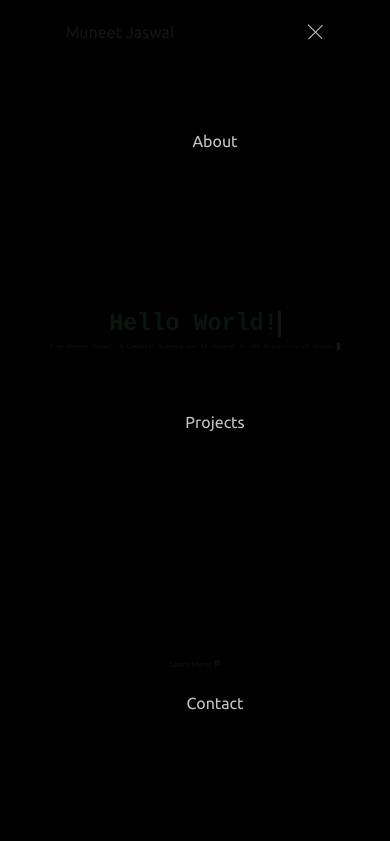
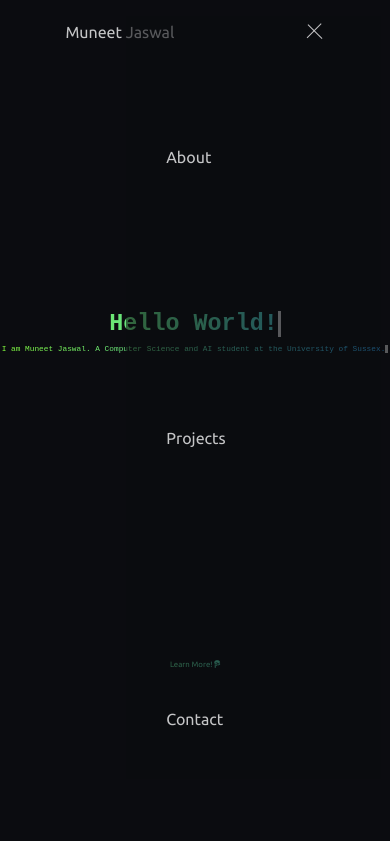
Before and after one commit to MuneetSJ/Portfolio, a plain HTML site: page docs/index.html in a window 390 px wide. Both pictures are taken after a click on the element 314 px from the left and 31 px from the top of the page. Shown: the top 841 px of the page. Drawn offline with Linux system fonts and the light colour scheme.

Commit message:
V2.1
Responsive design for devices

```diff
--- a/docs/index.js
+++ b/docs/index.js
@@ -36,10 +36,8 @@ function navClick(stack){
 }
 
 function hideMenu(){
-  if(media.matches){
-    var stack = document.getElementById("stack");
-    stack.classList.toggle("active")
-  }
+  var menu = document.getElementById("links")
+  menu.style.display = "none"
 }
 
 function scrollFunction() {
--- a/docs/style.css
+++ b/docs/style.css
@@ -163,7 +163,7 @@ nav a{
 
   #welcome-text-paragraph{
     text-align: center;
-    font-size: 1.5vw;
+    font-size: 2vw;
     display: inline-flex;
     animation: blink .5s step-end infinite alternate;
     border-right: 3px solid #C5C6C7;
@@ -246,15 +246,12 @@ nav a{
         height: 100vh;
         width: 100vw;
 
-        margin: 0px;
-
         display: none;
         flex-direction: column;
         justify-content: space-around;
 
-        background: rgba(0, 0, 0, 0.9);
-
-        text-align: center;
+        background: #0B0C1095;
+        margin-left: 75vw;
     }
     #stack{
         display: inline-block;
@@ -271,8 +268,8 @@ nav a{
       }
 
       .active #bar1 {
-        -webkit-transform: rotate(-45deg) translate(-5px, 6px) ;
-        transform: rotate(-45deg) translate(-5px, 6px) ;
+        -webkit-transform: rotate(-45deg) translate(0px, 6px) ;
+        transform: rotate(-45deg) translate(-5px, 4px) ;
       }
 
       .active #bar2 {
```
